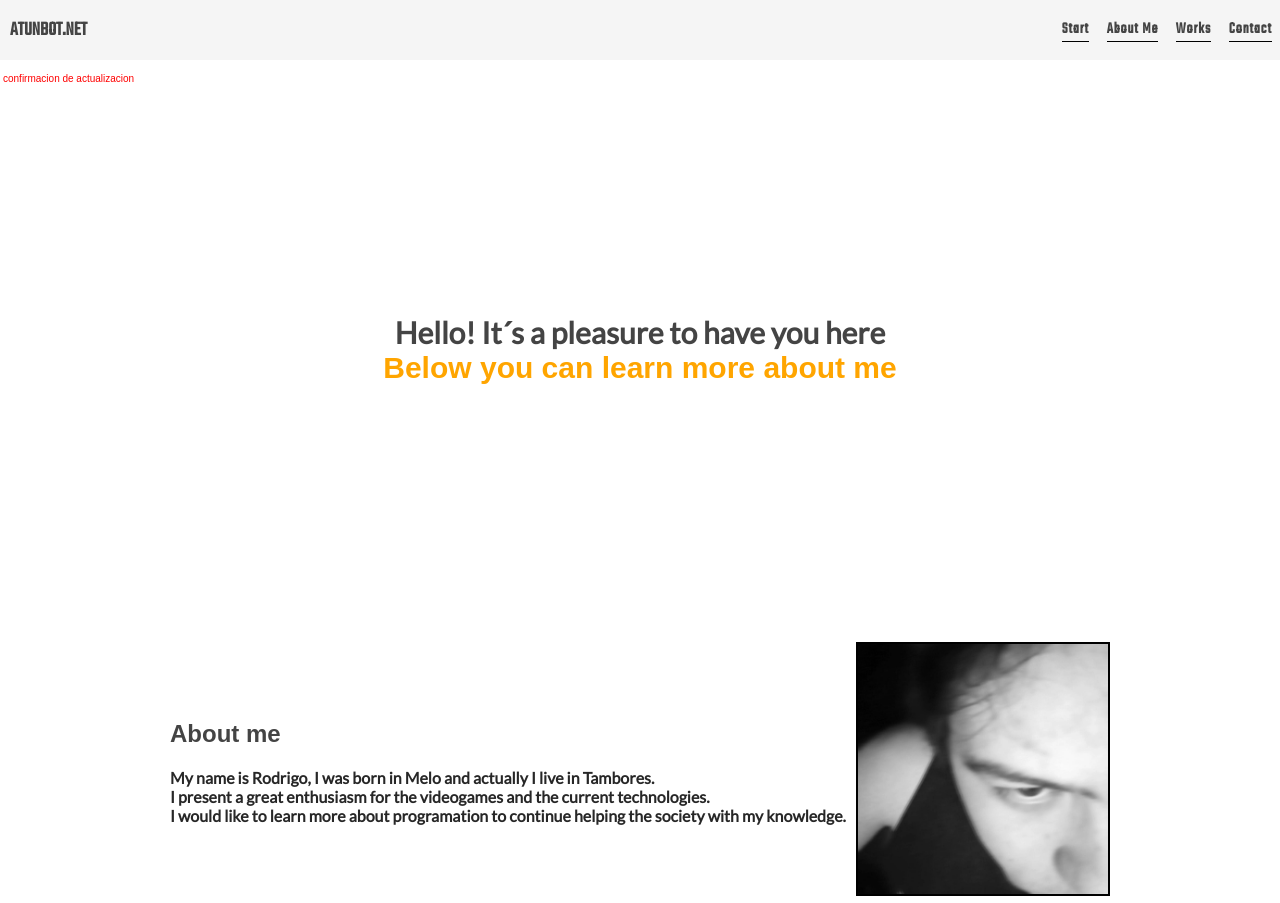
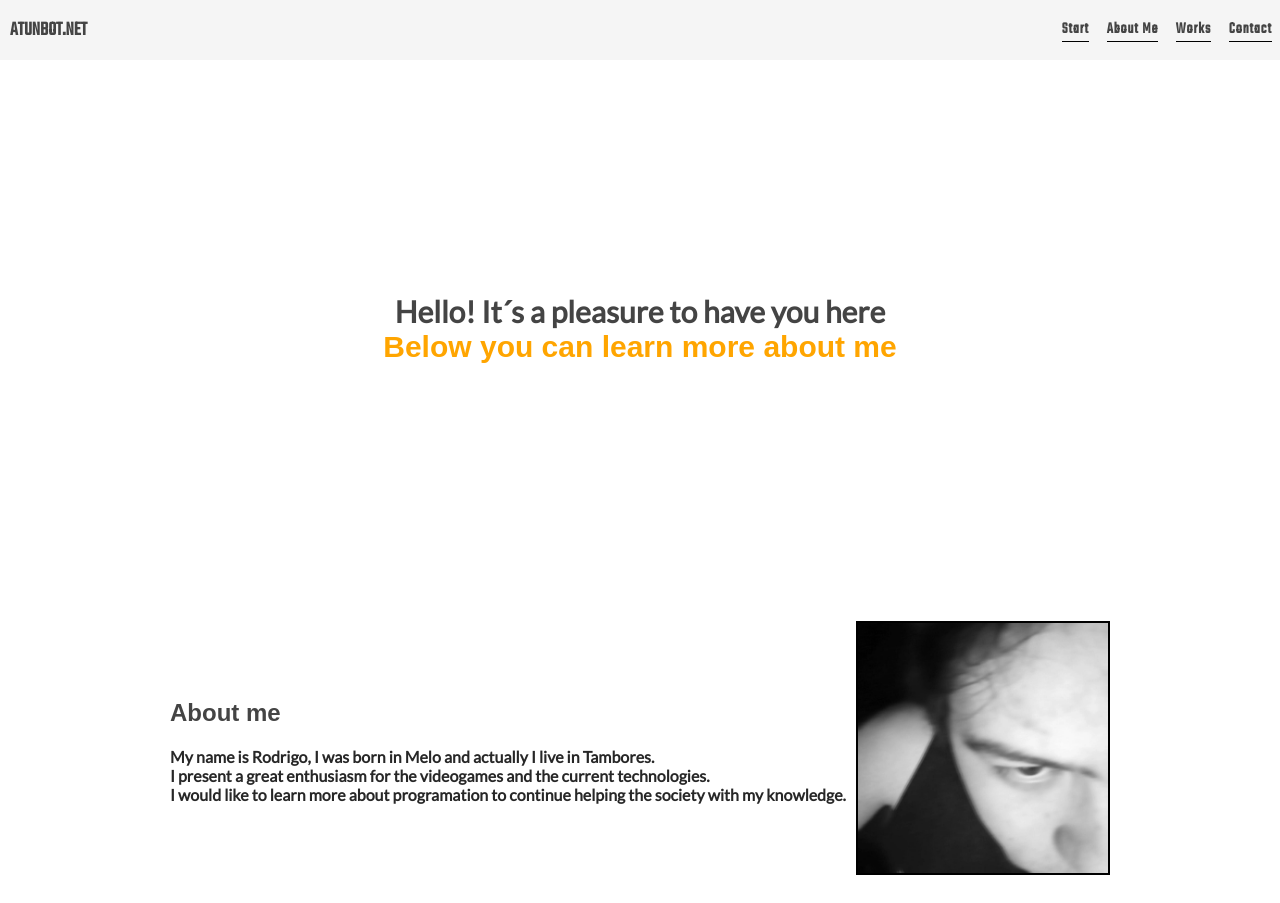
Before and after one commit to atwncito/miprimerapagina, a plain HTML site: page index.html in a window 1280 px wide. Shown: the top 903 px of the page. Drawn offline with Linux system fonts and the light colour scheme; a web font is replaced by a local one.

Commit message:
fix
eliminacion de "confirmacion de actualizacion"

```diff
--- a/index.html
+++ b/index.html
@@ -44,9 +44,6 @@
         </header>
 
         <main id="seccion-principal">
-            <div class="greeting">
-            <p>confirmacion de actualizacion</p>
-        </div>
             <section class="bienvenida">
                 <p>Hello! It´s a pleasure to have you here</p>
                 <h2>Below you can learn more about me</h2>
--- a/styles2.css
+++ b/styles2.css
@@ -490,8 +490,3 @@ footer {
       .form-row button:active {
         background-color: #407fc7;
       }
-
-      .greeting {
-        color: red;
-        font-size: 10px;
-      }
```
